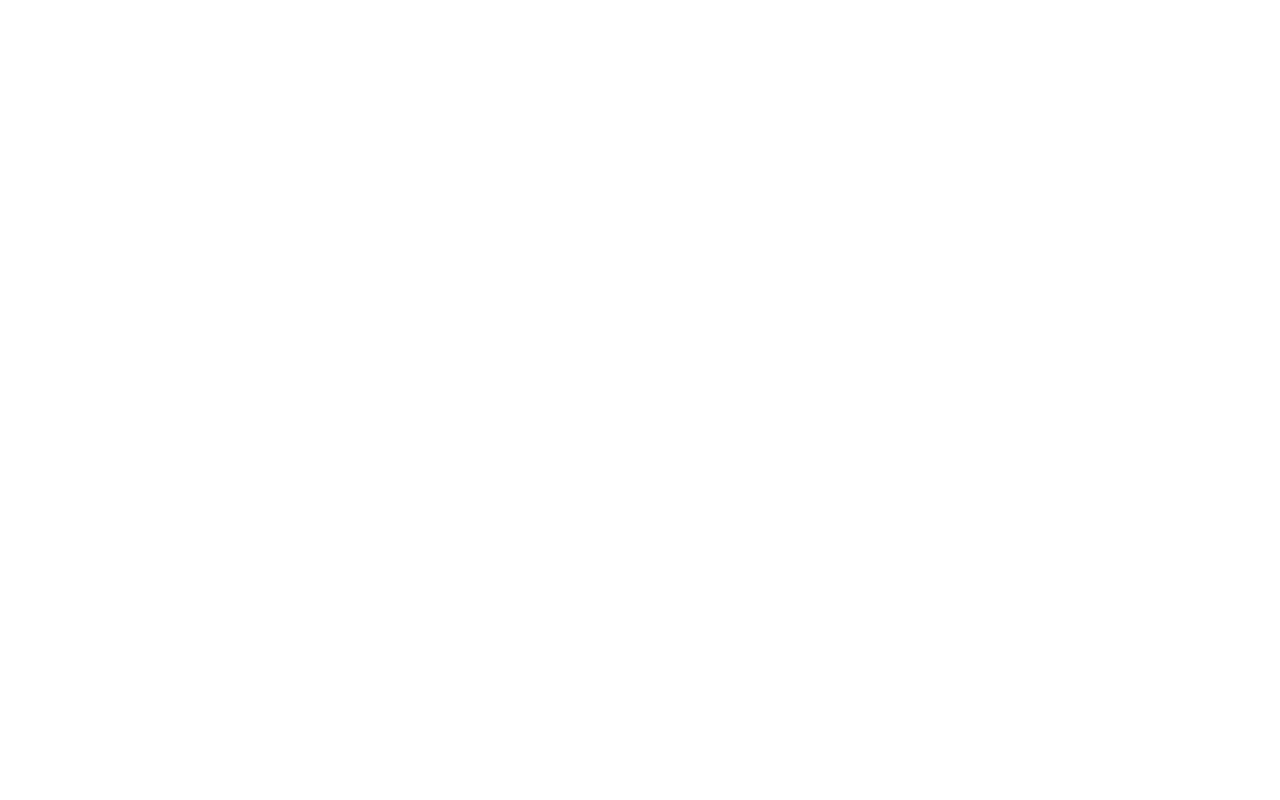
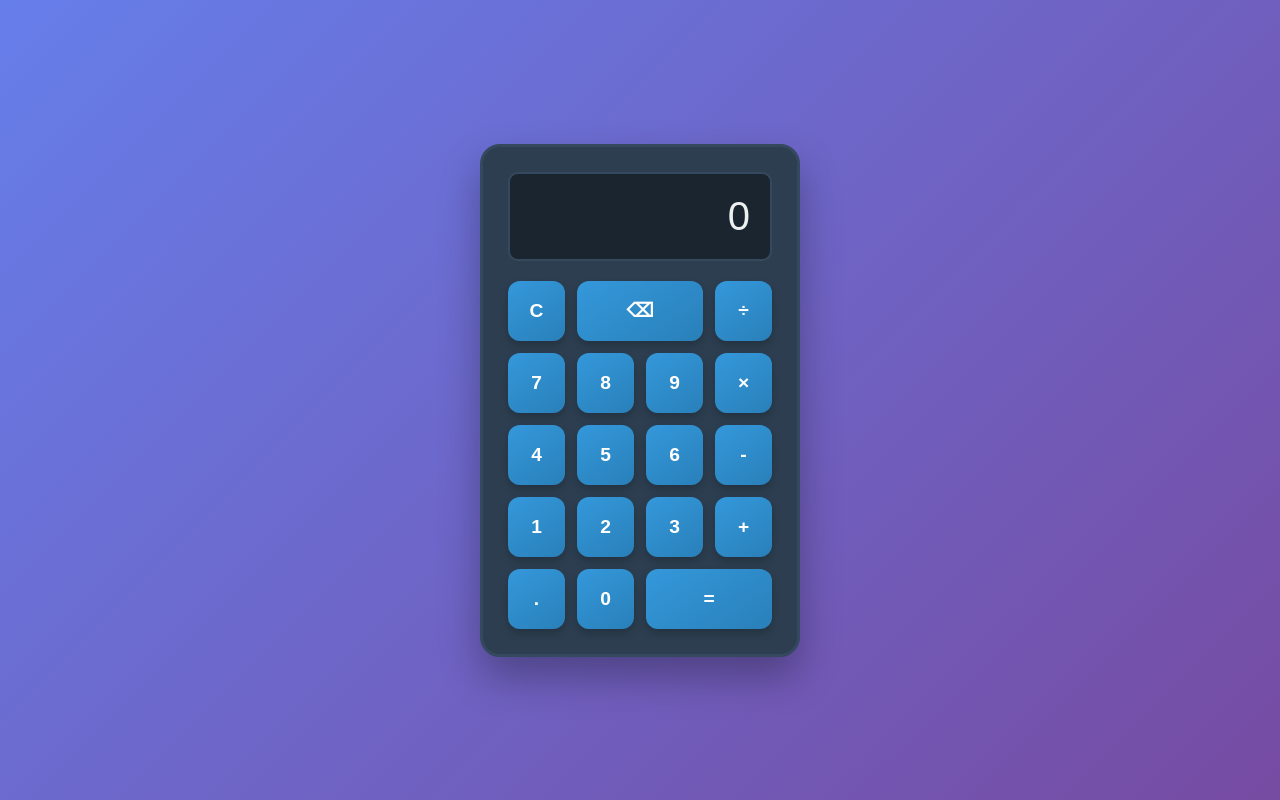
Before and after one commit to SheriNawaz/odin-calculator, a plain HTML site: page index.html in a window 1280 px wide. Drawn offline with Linux system fonts and the light colour scheme.

Commit message:
added ui

```diff
--- a/index.html
+++ b/index.html
@@ -6,7 +6,33 @@
     <link rel="stylesheet" href="style.css">
 </head>
 <body>
+    <div id="calculator">
+        <div id="display">0</div>
+        <div class="buttons">
+            <div>C</div>
+            <div style="grid-column: span 2;">⌫</div>
+            <div>÷</div>
 
+            <div>7</div>
+            <div>8</div>
+            <div>9</div>
+            <div>×</div>
+
+            <div>4</div>
+            <div>5</div>
+            <div>6</div>
+            <div>-</div>
+
+            <div>1</div>
+            <div>2</div>
+            <div>3</div>
+            <div>+</div>
+
+            <div>.</div>
+            <div>0</div>
+            <div style="grid-column: span 2;">=</div>
+        </div>
+    </div>
     <script src="script.js"></script>
 </body>
 </html>
--- a/style.css
+++ b/style.css
@@ -0,0 +1,76 @@
+* {
+    margin: 0;
+    padding: 0;
+    box-sizing: border-box;
+}
+
+body {
+    background: linear-gradient(135deg, #667eea 0%, #764ba2 100%);
+    font-family: 'Arial', sans-serif;
+    display: flex;
+    justify-content: center;
+    align-items: center;
+    min-height: 100vh;
+    padding: 20px;
+}
+
+#calculator {
+    background: #2c3e50;
+    border-radius: 20px;
+    padding: 25px;
+    box-shadow: 0 20px 40px rgba(0, 0, 0, 0.3);
+    width: 320px;
+    border: 3px solid #34495e;
+}
+
+#display {
+    background: #1a252f;
+    color: #ecf0f1;
+    font-size: 2.5rem;
+    text-align: right;
+    padding: 20px;
+    margin-bottom: 20px;
+    border-radius: 10px;
+    min-height: 80px;
+    display: flex;
+    align-items: center;
+    justify-content: flex-end;
+    border: 2px solid #34495e;
+    font-weight: 300;
+    overflow: hidden;
+    word-wrap: break-word;
+}
+
+.buttons {
+    display: grid;
+    grid-template-columns: repeat(4, 1fr);
+    grid-template-rows: repeat(5, 1fr);
+    gap: 12px;
+}
+
+.buttons div {
+    background: linear-gradient(145deg, #3498db, #2980b9);
+    color: white;
+    border: none;
+    border-radius: 12px;
+    font-size: 1.2rem;
+    font-weight: 600;
+    height: 60px;
+    display: flex;
+    align-items: center;
+    justify-content: center;
+    cursor: pointer;
+    transition: all 0.2s ease;
+    box-shadow: 0 4px 8px rgba(0, 0, 0, 0.2);
+    user-select: none;
+}
+
+.buttons div:hover {
+    transform: translateY(-2px);
+    box-shadow: 0 6px 12px rgba(0, 0, 0, 0.3);
+}
+
+.buttons div:active {
+    transform: translateY(0);
+    box-shadow: 0 2px 4px rgba(0, 0, 0, 0.2);
+}
```
